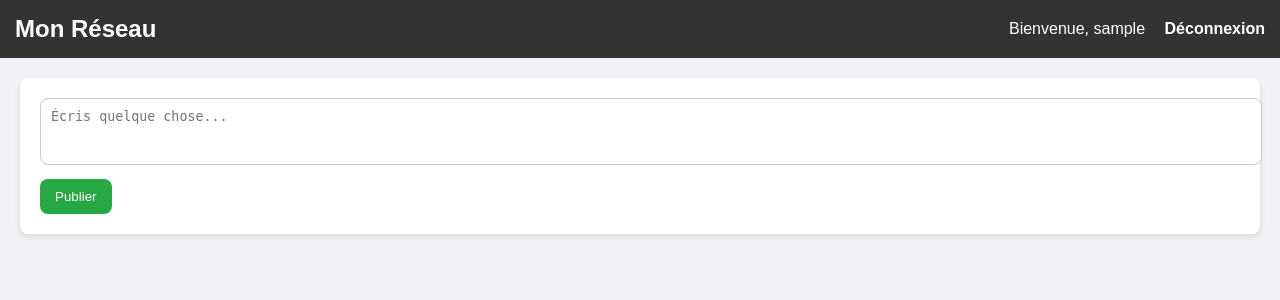
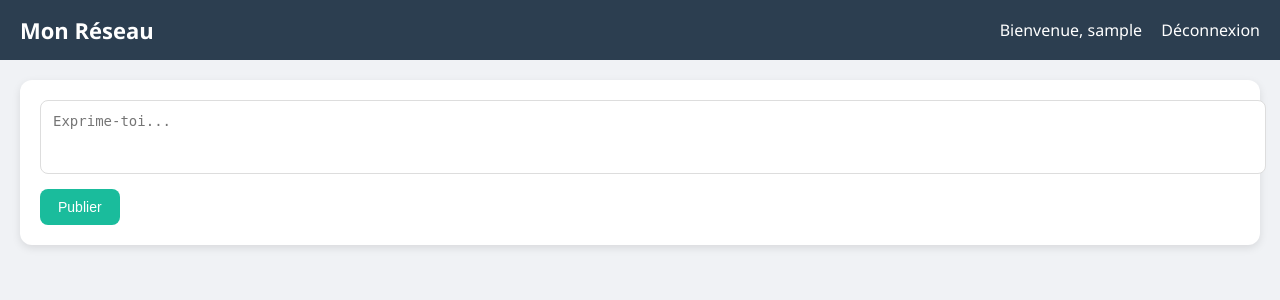
Before and after one commit to Cedrignonsieka/Ida-IES-le-campus, a Flask app: page / in a window 1280 px wide. Shown: the top 300 px of the page. Run offline with Flask 3, Linux system fonts and the light colour scheme; the visitor is signed in with stand-in values (Sample User, id 1); data comes from the database, SQL or seed files in the repository; data that the repository does not hold is empty.

Commit message:
Update index.html

```diff
--- a/templates/index.html
+++ b/templates/index.html
@@ -6,32 +6,38 @@
   <title>Accueil</title>
   <style>
     body {
-      font-family: Arial, sans-serif;
+      font-family: "Segoe UI", Tahoma, Geneva, Verdana, sans-serif;
       margin: 0;
       padding: 0;
       background: #f0f2f5;
+      color: #333;
     }
 
     /* Navbar */
     .navbar {
-      background: #333;
+      background: #2c3e50;
       color: #fff;
-      padding: 15px;
+      padding: 15px 20px;
       display: flex;
       justify-content: space-between;
       align-items: center;
+      position: sticky;
+      top: 0;
+      z-index: 1000;
     }
     .navbar h2 {
       margin: 0;
+      font-size: 22px;
     }
     .navbar a {
       color: white;
       text-decoration: none;
       margin-left: 15px;
-      font-weight: bold;
+      font-weight: 500;
+      transition: color 0.3s;
     }
     .navbar a:hover {
-      text-decoration: underline;
+      color: #1abc9c;
     }
 
     /* Zone publication */
@@ -39,50 +45,68 @@
       background: #fff;
       padding: 20px;
       margin: 20px;
-      border-radius: 8px;
-      box-shadow: 0 3px 6px rgba(0,0,0,0.1);
+      border-radius: 12px;
+      box-shadow: 0 3px 8px rgba(0,0,0,0.1);
     }
     .post-form textarea {
       width: 100%;
-      padding: 10px;
-      border: 1px solid #ccc;
+      padding: 12px;
+      border: 1px solid #ddd;
       border-radius: 8px;
       resize: none;
+      font-size: 14px;
     }
     .post-form button {
       margin-top: 10px;
-      background: #28a745;
+      background: #1abc9c;
       color: white;
-      padding: 10px 15px;
+      padding: 10px 18px;
       border: none;
       border-radius: 8px;
+      font-size: 14px;
       cursor: pointer;
+      transition: background 0.3s;
     }
     .post-form button:hover {
-      background: #218838;
+      background: #16a085;
     }
 
-    /* Publications style */
+    /* Publications container */
+    .posts-wrapper {
+      overflow: hidden;
+      position: relative;
+      margin: 20px;
+    }
     .posts-container {
       display: flex;
-      overflow-x: auto;
-      gap: 15px;
-      padding: 20px;
+      gap: 20px;
+      animation: scroll-left 25s linear infinite;
     }
+    @keyframes scroll-left {
+      0% { transform: translateX(0); }
+      100% { transform: translateX(-50%); }
+    }
+
+    /* Chaque publication */
     .post {
       flex: 0 0 250px;
       background: white;
-      padding: 15px;
-      border-radius: 12px;
-      box-shadow: 0 4px 6px rgba(0,0,0,0.1);
-      text-align: center;
+      padding: 20px;
+      border-radius: 15px;
+      box-shadow: 0 4px 10px rgba(0,0,0,0.1);
+      text-align: left;
+      transition: transform 0.3s;
+    }
+    .post:hover {
+      transform: scale(1.05);
     }
     .post h3 {
-      margin: 0 0 10px;
-      color: #333;
+      margin: 0 0 8px;
+      font-size: 18px;
+      color: #2c3e50;
     }
     .post p {
-      margin: 0;
+      font-size: 14px;
       color: #555;
     }
     .post small {
@@ -92,27 +116,16 @@
       font-size: 12px;
     }
 
-    /* Scroll invisible mais défilement fluide */
-    .posts-container::-webkit-scrollbar {
-      display: none;
-    }
-    .posts-container {
-      -ms-overflow-style: none;
-      scrollbar-width: none;
-    }
-
     /* Responsive */
     @media(max-width: 600px) {
-      .navbar {
-        flex-direction: column;
-        align-items: flex-start;
-      }
       .posts-container {
-        flex-direction: column;
-        overflow-x: hidden;
+        animation: none; /* pas d’auto-défilement sur mobile */
+        flex-wrap: wrap;
+        justify-content: center;
       }
       .post {
         width: 100%;
+        max-width: 300px;
       }
     }
   </style>
@@ -136,13 +149,14 @@
   {% if user %}
   <div class="post-form">
     <form action="/post" method="POST">
-      <textarea name="content" rows="3" placeholder="Écris quelque chose..." required></textarea>
+      <textarea name="content" rows="3" placeholder="Exprime-toi..." required></textarea>
       <button type="submit">Publier</button>
     </form>
   </div>
   {% endif %}
 
   <!-- Zone des publications -->
+  <div class="posts-wrapper">
     <div class="posts-container">
       {% for content, date, author in posts %}
       <div class="post">
@@ -151,6 +165,15 @@
         <small>Publié le {{ date }}</small>
       </div>
       {% endfor %}
+      <!-- Duplication pour effet défilement infini -->
+      {% for content, date, author in posts %}
+      <div class="post">
+        <h3>{{ author }}</h3>
+        <p>{{ content }}</p>
+        <small>Publié le {{ date }}</small>
+      </div>
+      {% endfor %}
+    </div>
   </div>
 </body>
 </html>
```
Lines whose indentation alone changed are shown as unchanged.
